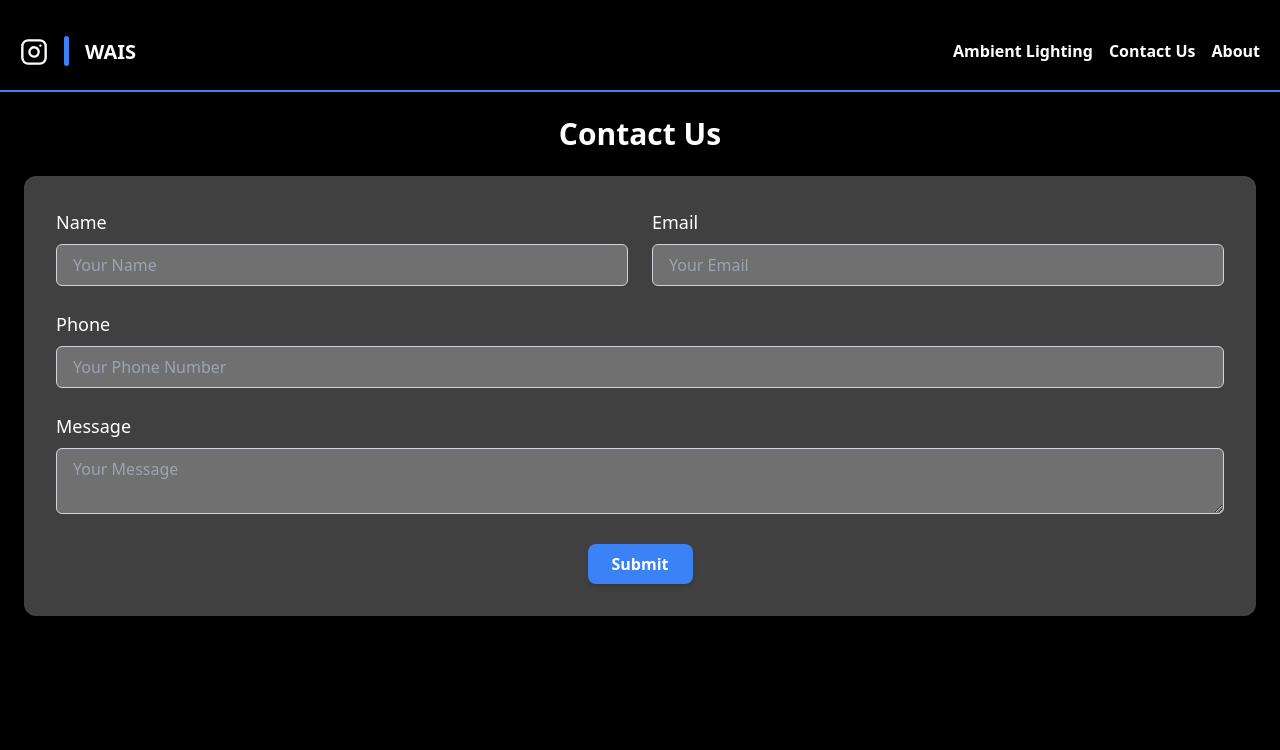
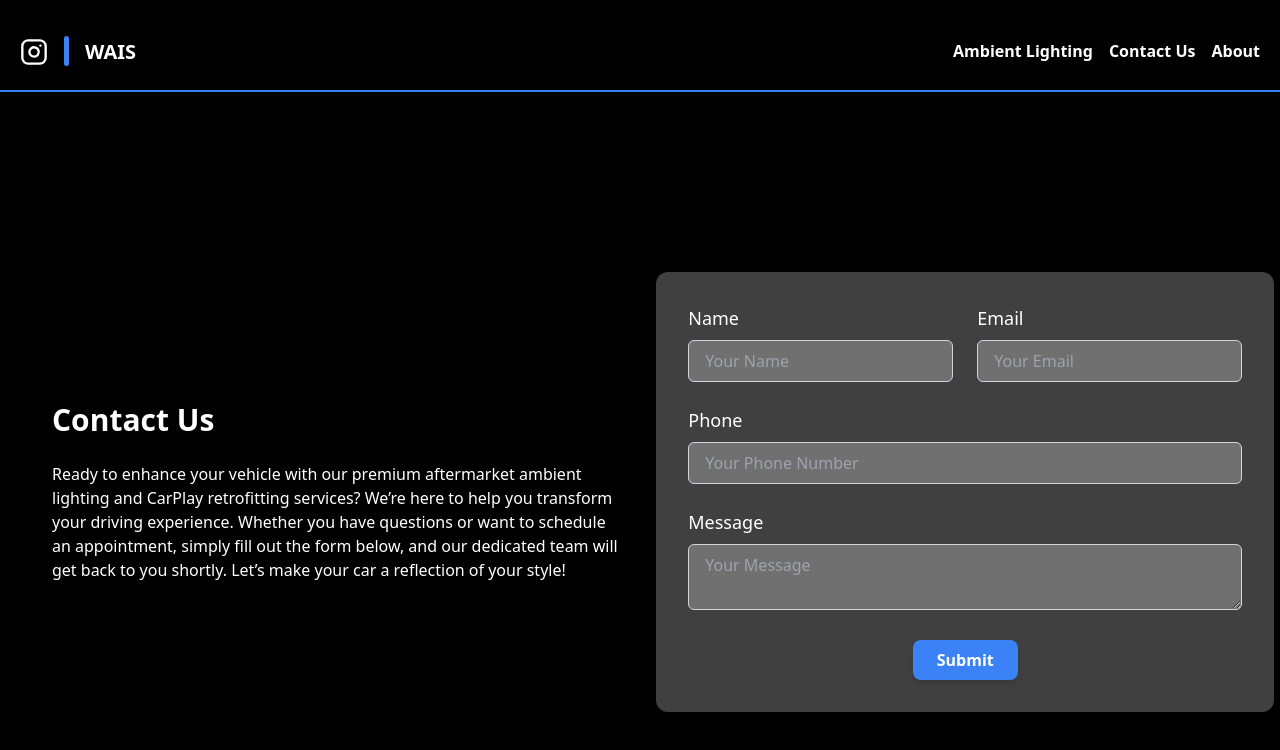
Before and after one commit to ahmed9779/wais, a Next.js app: page /contact in a window 1280 px wide. Shown: the top 750 px of the page. Built offline with nearby package versions, Linux system fonts and the light colour scheme.

Commit message:
general fixes

```diff
--- a/app/components/Hero/Hero.tsx
+++ b/app/components/Hero/Hero.tsx
@@ -2,10 +2,9 @@ import React from 'react';
 
 const Hero = () => {
   return (
+
     <section className="flex flex-col md:flex-row items-center justify-center min-h-screen">
-      <div
-        className="md:w-1/2 text-center md:text-left p-8 md:ml-5 animate-float-up"
-      >
+      <div className="md:w-1/2 text-center md:text-left p-8 md:ml-5 animate-float-up">
         <h1 className="text-5xl font-bold mb-4">Welcome to WAIS Autos</h1>
         <p className="text-xl mb-4">
           Transform your vehicle into a sanctuary of style and technology with our premium aftermarket ambient lighting and CarPlay retrofitting services. At WAIS, we specialize in enhancing your driving experience by integrating cutting-edge technology and customizable lighting solutions that reflect your personal taste.
--- a/app/contact/ContactForm.tsx
+++ b/app/contact/ContactForm.tsx
@@ -44,13 +44,15 @@ const ContactForm = () => {
   };
 
   return (
-    <div>
-      <hr className="border-t-2 border-blue-500 max-w-[90%] md:max-w-[1280px] mx-auto"/>
-      <div className="p-6 max-w-[90%] md:max-w-[1280px] mx-auto">
+    <section className="flex flex-col md:flex-row items-center justify-center min-h-screen">
+      <div className="md:w-1/2 text-center md:text-left p-8 md:ml-5 animate-float-up">
+        <h2 className="text-3xl font-semibold mb-6">Contact Us</h2>
+        <p>Ready to enhance your vehicle with our premium aftermarket ambient lighting and CarPlay retrofitting services? We’re here to help you transform your driving experience. Whether you have questions or want to schedule an appointment, simply fill out the form below, and our dedicated team will get back to you shortly. Let’s make your car a reflection of your style!
+        </p>
+      </div>
 
-        <h2 className="text-3xl font-semibold mb-6 text-center">Contact Us</h2>
-
-        <form onSubmit={handleSubmit} className="bg-white bg-opacity-25 p-8 rounded-xl shadow-md space-y-6">
+      <div className="md:w-1/2 flex justify-center mt-8 md:mt-0 animate-float-up">
+      <form className="bg-white bg-opacity-25 p-8 rounded-xl shadow-md space-y-6">
           <div className="flex flex-col md:flex-row md:space-x-6">
             <div className="flex-1">
               <label className="block text-lg font-medium mb-2" htmlFor="name">Name</label>
@@ -107,20 +109,19 @@ const ContactForm = () => {
             ></textarea>
           </div>
 
-
           <div className="text-center">
             <button
               type="submit"
+              onSubmit={handleSubmit}
               className="px-6 py-2 bg-blue-500 text-white font-semibold rounded-lg shadow-md hover:bg-purple-500 transition duration-300"
             >
               Submit
             </button>
           </div>
         </form>
-
         {status && <p className="text-center mt-4">{status}</p>}
       </div>
-    </div>
+    </section>
   );
 };
 
--- a/app/contact/page.tsx
+++ b/app/contact/page.tsx
@@ -6,6 +6,7 @@ const Page = () => {
   return (
     <div>
       <Navbar/>
+      <hr className="border-t-2 border-blue-500 max-w-[90%] md:max-w-[1280px] mx-auto"/>
       <ContactForm/>
 
     </div>
```
Also changed, not shown: app/api/contact/route.ts (+0 -10 lines).
